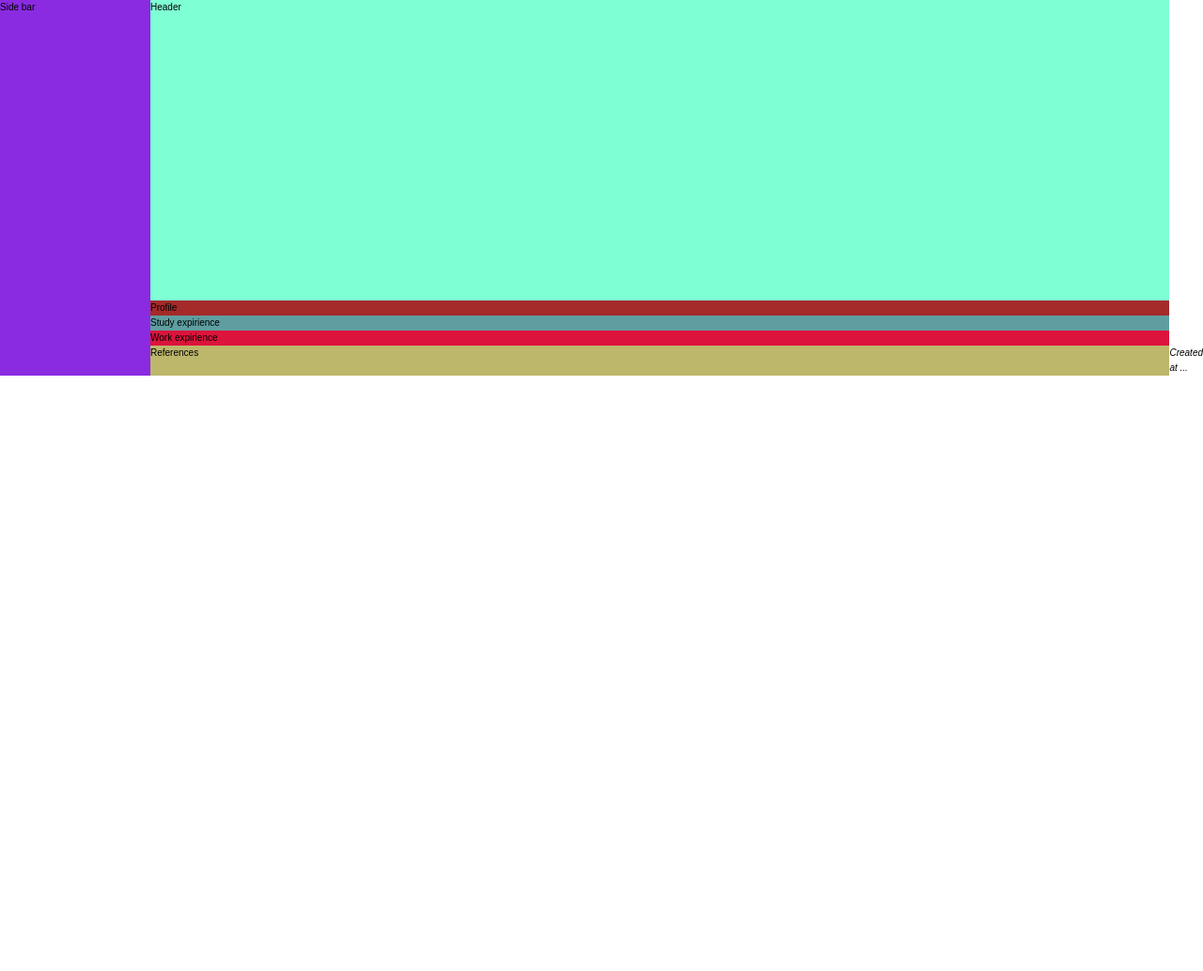
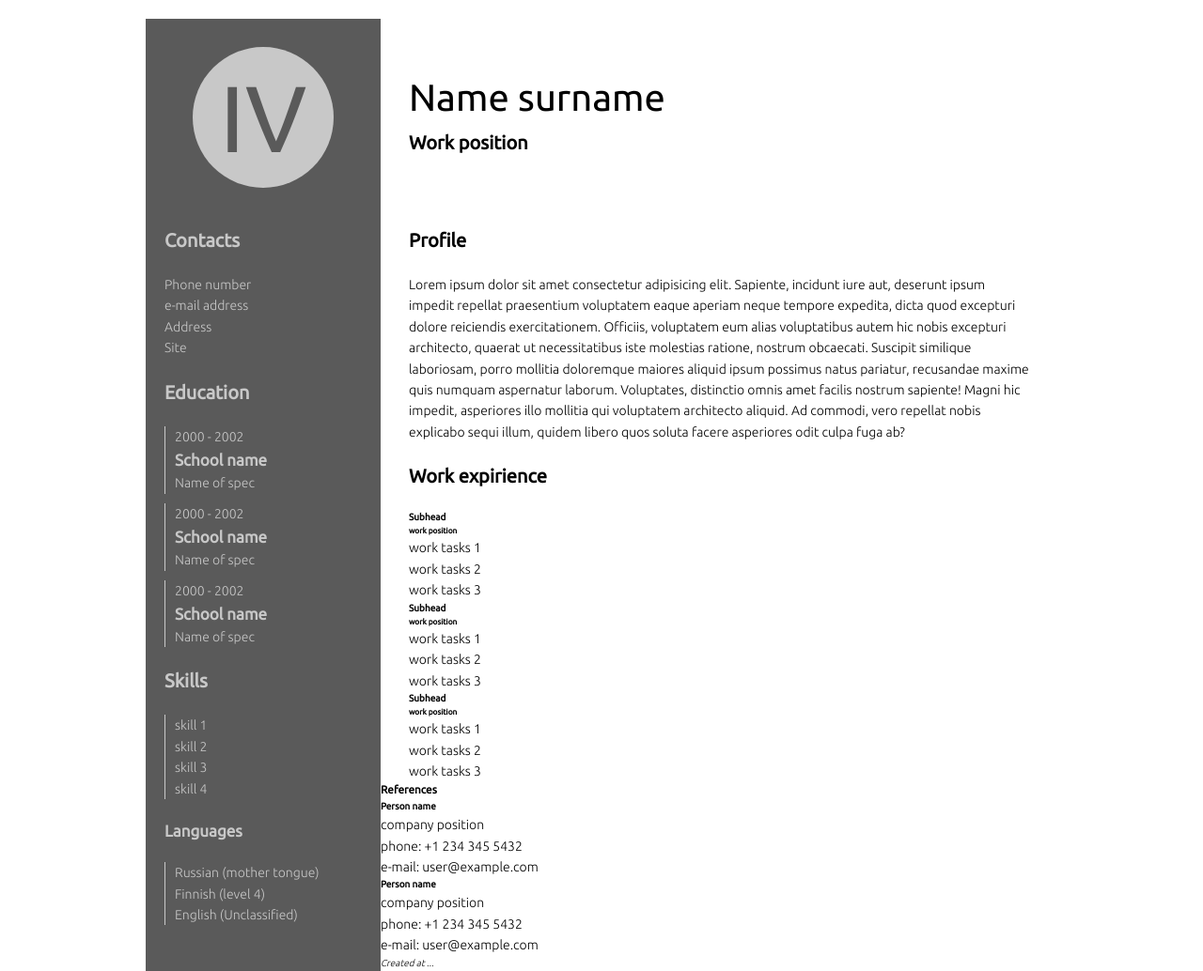
Before and after one commit to bdoobd/bdoobd.github.io, a plain HTML site: page index.html in a window 1280 px wide. Shown: the whole page at 94% size. Before the commit the page ends 800 px from the top, so only its background shows below. Drawn offline with Linux system fonts and the light colour scheme.

Commit message:
NEW: Левый блок с карточками

```diff
--- a/assets/styles/style.css
+++ b/assets/styles/style.css
@@ -4,47 +4,167 @@
   --navy-blue: rgba(20, 20, 155, 1);
 }
 
+html {
+  font-size: 62.5%;
+}
+
 body {
-  font-size: 62.5%;
   line-height: 1.6;
-  font-family: sans-serif;
+  font-family: "Ubuntu", sans-serif;
+  font-weight: 300;
+}
+/* TYPO */
+.heading-1 {
+  font-weight: 400;
+  font-size: 4rem;
+}
+
+.heading-2 {
+  font-size: 3rem;
+}
+
+.heading-3 {
+  font-size: 2.5rem;
+}
+
+.heading-4 {
+  font-size: 2rem;
+}
+
+.heading-5 {
+  font-size: 1.7rem;
+}
+
+p,
+li {
+  font-size: 1.4rem;
+}
+
+/* UTILS */
+.py-1 {
+  padding-block: 1rem;
+}
+.py-2 {
+  padding-block: 2rem;
+}
+.py-3 {
+  padding-block: 3rem;
+}
+
+.pb-1 {
+  padding-block-end: 1rem;
+}
+.pb-2 {
+  padding-block-end: 2rem;
+}
+.pb-3 {
+  padding-block-end: 3rem;
+}
+
+.px-1 {
+  padding-inline: 1rem;
+}
+.px-2 {
+  padding-inline: 2rem;
+}
+.px-3 {
+  padding-inline: 3rem;
+}
+
+.ps-1 {
+  padding-inline-start: 1rem;
+}
+.ps-2 {
+  padding-inline-start: 2rem;
+}
+.ps-3 {
+  padding-inline-start: 3rem;
 }
 
 #main-container {
   display: grid;
-  grid-template-rows: 40vh repeat(4, min-content);
+  grid-template-rows: 25vh repeat(5, min-content);
   grid-template-columns:
-    1fr [page-start]repeat(8, [col-start]minmax(min-content, 10rem) [col-end])
-    [page-end] 1fr;
+    [full-start] minmax(2rem, 1fr) [sidebar-start] minmax(25rem, min-content)
+    [sidebar-end content-start] repeat(6, minmax(min-content, 12rem))
+    [content-end]
+    minmax(2rem, 1fr) [full-end];
+
+  margin-block-start: 2rem;
+
+  .sidebar {
+    grid-row: 1 / -1;
+    grid-column: sidebar-start / sidebar-end;
+    background-color: var(--dark-gray);
+    color: var(--light-gray);
+
+    padding-inline: 2rem;
+  }
+
+  .header {
+    grid-column: content-start / content-end;
+    align-content: center;
+    /* margin-left: 2rem; */
+  }
+
+  .profile {
+    grid-column: content-start / content-end;
+    /* margin: 1rem 2rem; */
+  }
+
+  .education {
+    grid-column: content-start / content-end;
+    /* margin: 1rem 2rem; */
+  }
+
+  .work {
+    grid-column: content-start / content-end;
+    /* margin: 1rem 2rem; */
+  }
+
+  .references {
+    grid-column: content-start / content-end;
+    /* margin: 1rem 2rem; */
+  }
+
+  .footer {
+    grid-column: content-start / content-end;
+    /* text-align: right; */
+  }
 }
 
-.sidebar {
-  background-color: blueviolet;
-  grid-row: 1 / -1;
-  grid-column: page-start / col-end 1;
+ul {
+  list-style-type: none;
 }
 
-.header {
-  background-color: aquamarine;
-  grid-column: col-start 2 / page-end;
+/* SIDEBAR */
+.circle {
+  width: 15rem;
+  margin: 3rem auto 0;
+  height: 15rem;
+  line-height: 15rem;
+  border-radius: 50%;
+  background-color: var(--light-gray);
+  text-align: center;
 }
 
-.profile {
-  background-color: brown;
-  grid-column: col-start 2 / page-end;
+.circle p {
+  font-size: 10rem;
+  font-weight: 400;
+  color: var(--dark-gray);
 }
 
-.study {
-  background-color: cadetblue;
-  grid-column: col-start 2 / page-end;
+.contact {
+  margin-block-start: 2rem;
 }
 
-.work {
-  background-color: crimson;
-  grid-column: col-start 2 / page-end;
+.education_item,
+.skills_item,
+.languages_item {
+  border-left: thin solid var(--light-gray);
+  padding-left: 1rem;
 }
 
-.references {
-  background-color: darkkhaki;
-  grid-column: col-start 2 / page-end;
+.education_item:not(:last-child) {
+  margin-bottom: 1rem;
 }
--- a/index.html
+++ b/index.html
@@ -5,19 +5,130 @@
     <meta name="viewport" content="width=device-width, initial-scale=1.0" />
     <meta name="keywords" content="" />
     <meta name="description" content="" />
+    <link
+      href="https://fonts.googleapis.com/css2?family=Ubuntu:wght@300;400&display=swap"
+      rel="stylesheet"
+    />
     <link rel="stylesheet" href="./assets/styles/css_reset.css" />
     <link rel="stylesheet" href="./assets/styles/style.css" />
     <title>Resume page</title>
   </head>
   <body>
     <div id="main-container">
-      <div class="sidebar">Side bar</div>
-      <header class="header">Header</header>
-      <section class="profile">Profile</section>
-      <section class="study">Study expirience</section>
-      <section class="work">Work expirience</section>
-      <section class="references">References</section>
-      <footer>
+      <div class="sidebar">
+        <div class="circle"><p>IV</p></div>
+        <section class="contact">
+          <h3 class="heading-4 py-2">Contacts</h3>
+          <ul>
+            <li>Phone number</li>
+            <li>e-mail address</li>
+            <li>Address</li>
+            <li>Site</li>
+          </ul>
+        </section>
+        <section class="education">
+          <h3 class="heading-4 py-2">Education</h3>
+          <div class="education_item">
+            <p>2000 - 2002</p>
+            <h5 class="heading-5">School name</h5>
+            <p>Name of spec</p>
+          </div>
+          <div class="education_item">
+            <p>2000 - 2002</p>
+            <h5 class="heading-5">School name</h5>
+            <p>Name of spec</p>
+          </div>
+          <div class="education_item">
+            <p>2000 - 2002</p>
+            <h5 class="heading-5">School name</h5>
+            <p>Name of spec</p>
+          </div>
+        </section>
+        <section class="skills">
+          <h3 class="heading-4 py-2">Skills</h3>
+          <ul class="skills_item">
+            <li>skill 1</li>
+            <li>skill 2</li>
+            <li>skill 3</li>
+            <li>skill 4</li>
+          </ul>
+        </section>
+        <section class="languages">
+          <h3 class="heading-5 py-2">Languages</h3>
+          <ul class="languages_item">
+            <li>Russian (mother tongue)</li>
+            <li>Finnish (level 4)</li>
+            <li>English (Unclassified)</li>
+          </ul>
+        </section>
+      </div>
+      <header class="header ps-3">
+        <h1 class="heading-1">Name surname</h1>
+        <h4 class="heading-4">Work position</h4>
+      </header>
+      <section class="profile px-3">
+        <h3 class="heading-4 py-2">Profile</h3>
+        <p>
+          Lorem ipsum dolor sit amet consectetur adipisicing elit. Sapiente,
+          incidunt iure aut, deserunt ipsum impedit repellat praesentium
+          voluptatem eaque aperiam neque tempore expedita, dicta quod excepturi
+          dolore reiciendis exercitationem. Officiis, voluptatem eum alias
+          voluptatibus autem hic nobis excepturi architecto, quaerat ut
+          necessitatibus iste molestias ratione, nostrum obcaecati. Suscipit
+          similique laboriosam, porro mollitia doloremque maiores aliquid ipsum
+          possimus natus pariatur, recusandae maxime quis numquam aspernatur
+          laborum. Voluptates, distinctio omnis amet facilis nostrum sapiente!
+          Magni hic impedit, asperiores illo mollitia qui voluptatem architecto
+          aliquid. Ad commodi, vero repellat nobis explicabo sequi illum, quidem
+          libero quos soluta facere asperiores odit culpa fuga ab?
+        </p>
+      </section>
+      <section class="work px-3">
+        <h3 class="heading-4 py-2">Work expirience</h3>
+        <div class="work_item">
+          <h4>Subhead</h4>
+          <h5>work position</h5>
+          <ul>
+            <li>work tasks 1</li>
+            <li>work tasks 2</li>
+            <li>work tasks 3</li>
+          </ul>
+        </div>
+        <div class="work_item">
+          <h4>Subhead</h4>
+          <h5>work position</h5>
+          <ul>
+            <li>work tasks 1</li>
+            <li>work tasks 2</li>
+            <li>work tasks 3</li>
+          </ul>
+        </div>
+        <div class="work_item">
+          <h4>Subhead</h4>
+          <h5>work position</h5>
+          <ul>
+            <li>work tasks 1</li>
+            <li>work tasks 2</li>
+            <li>work tasks 3</li>
+          </ul>
+        </div>
+      </section>
+      <section class="references">
+        <h3>References</h3>
+        <div class="ref-block">
+          <h4>Person name</h4>
+          <p>company position</p>
+          <p>phone: +1 234 345 5432</p>
+          <p>e-mail: user@example.com</p>
+        </div>
+        <div class="ref-block">
+          <h4>Person name</h4>
+          <p>company position</p>
+          <p>phone: +1 234 345 5432</p>
+          <p>e-mail: user@example.com</p>
+        </div>
+      </section>
+      <footer class="footer">
         <em>Created at ...</em>
       </footer>
     </div>
```
